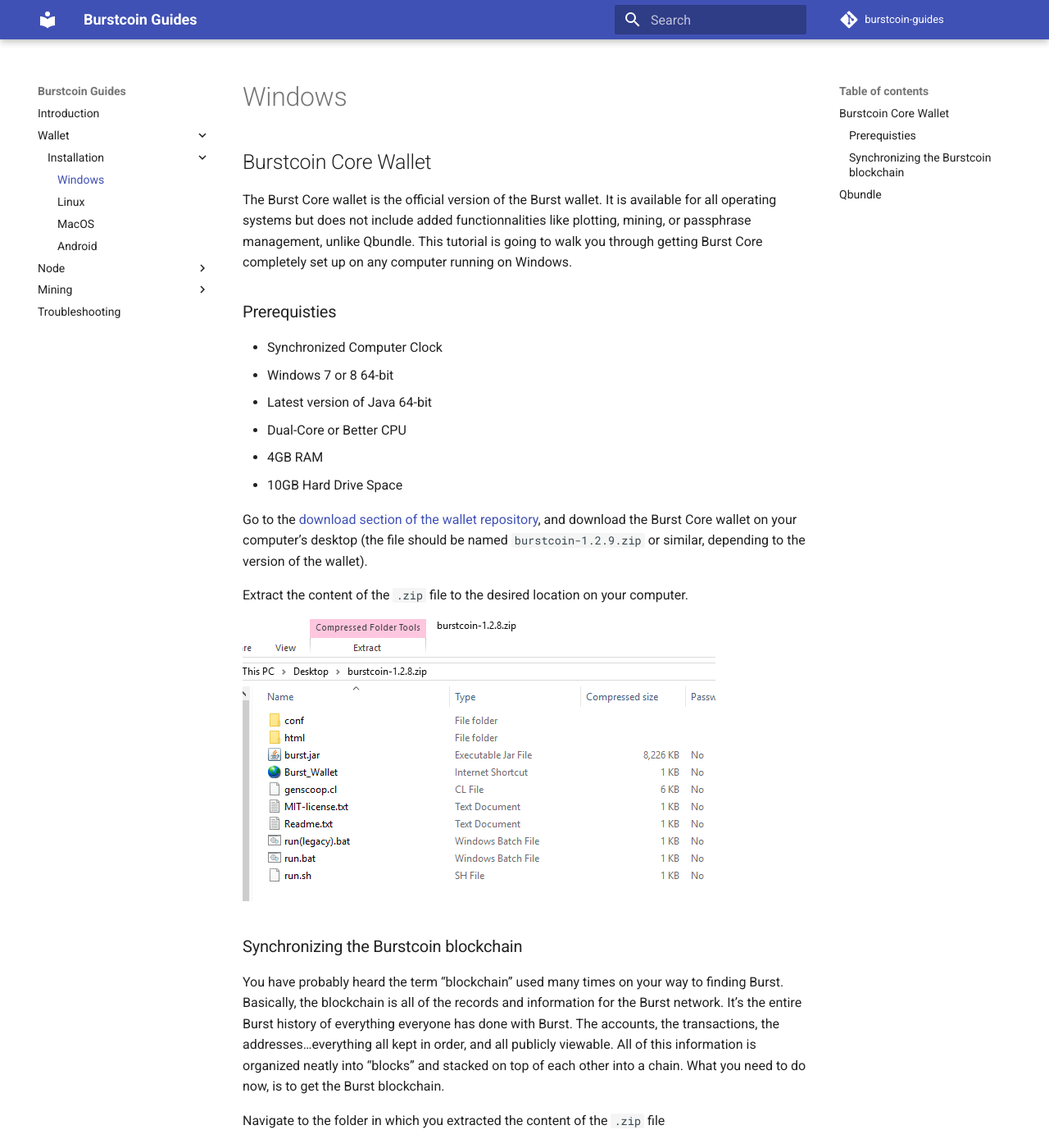
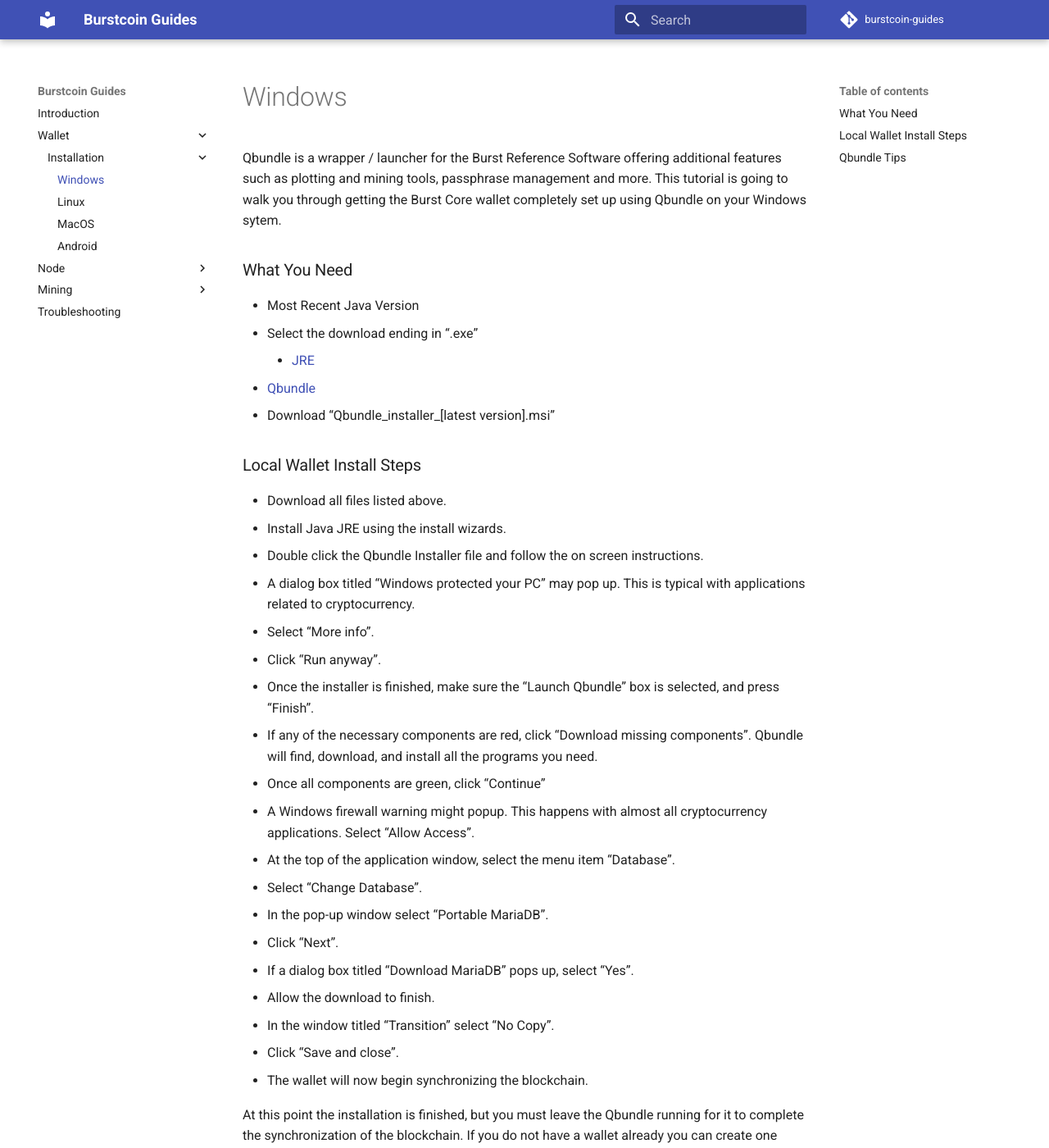
Before and after one commit to ths93/burstcoin-guides, an MkDocs documentation site: the page built from docs/wallet/install/windows.md, in a window 1280 px wide and 1400 px high. Shown: the whole window at 82% size. Built offline with MkDocs 1.6.1 and Material for MkDocs 9.7.7, drawn with Linux system fonts in a browser that asks for light colours; comment, search, counter and statistics services are not loaded; old or Windows-style settings are respelled for this version of MkDocs; some of the changed text lies outside the part shown.

Commit message:
Added Qbundle Tutorial

```diff
--- a/docs/wallet/install/windows.md
+++ b/docs/wallet/install/windows.md
@@ -1,48 +1,44 @@
-## Burstcoin Core Wallet
+Qbundle is a wrapper / launcher for the Burst Reference Software offering additional features such as plotting and mining tools, passphrase management and more. This tutorial is going to walk you through getting the Burst Core wallet completely set up using Qbundle on your Windows sytem.
 
-The Burst Core wallet is the official version of the Burst wallet. It is available for all operating systems but does not include added functionnalities like plotting, mining, or passphrase management, unlike Qbundle. This tutorial is going to walk you through getting Burst Core completely set up on any computer running on Windows.
+### What You Need
 
-### Prerequisties
+- Most Recent Java Version
+  - Select the download ending in “.exe”
+    - [JRE](http://www.oracle.com/technetwork/java/javase/downloads/jre9-downloads-3848532.html)
+- [Qbundle](https://github.com/PoC-Consortium/Qbundle/releases/)
+  - Download “Qbundle_installer_[latest version].msi”
 
-- Synchronized Computer Clock
-- Windows 7 or 8 64-bit
-- Latest version of Java 64-bit
-- Dual-Core or Better CPU
-- 4GB RAM
-- 10GB Hard Drive Space
+### Local Wallet Install Steps
 
-Go to the [download section of the wallet repository](https://github.com/PoC-Consortium/burstcoin/releases),  and download the Burst Core wallet on your computer’s desktop (the file should be named `burstcoin-1.2.9.zip` or similar, depending to the version of the wallet).
+- Download all files listed above.
+- Install Java JRE using the install wizards.
+- Double click the Qbundle Installer file and follow the on screen instructions.
+- A dialog box titled “Windows protected your PC” may pop up. This is typical with applications related to cryptocurrency.
+  - Select “More info”.
+  - Click “Run anyway”.
+- Once the installer is finished, make sure the “Launch Qbundle” box is selected, and press “Finish”.
+- If any of the necessary components are red, click “Download missing components”. Qbundle will find, download, and install all the programs you need.
+- Once all components are green, click “Continue”
+- A Windows firewall warning might popup. This happens with almost all cryptocurrency applications. Select “Allow Access”.
+- At the top of the application window, select the menu item “Database”.
+- Select “Change Database”.
+- In the pop-up window select “Portable MariaDB”.
+- Click “Next”.
+- If a dialog box titled “Download MariaDB” pops up, select “Yes”.
+- Allow the download to finish.
+- In the window titled “Transition” select “No Copy”.
+- Click “Save and close”.
+- The wallet will now begin synchronizing the blockchain.
 
-Extract the content of the `.zip` file to the desired location on your computer.
+At this point the installation is finished, but you must leave the Qbundle running for it to complete the synchronization of the blockchain. If you do not have a wallet already you can create one now, but you will not be able to send or receive any transactions until the blockchain is fully synchronized. If you are trying to make a time sensitive transaction, use an online wallet. The same wallet used online will be available to use on your local wallet after the blockchain is synchronized.
 
-![Burstcoin Extracted Folder](../../img/wallet-install-windows-burstfolder.png)
+### Qbundle Tips
 
-### Synchronizing the Burstcoin blockchain
-
-You have probably heard the term “blockchain” used many times on your way to finding Burst. Basically, the blockchain is all of the records and information for the Burst network. It’s the entire Burst history of everything everyone has done with Burst. The accounts, the transactions, the addresses…everything all kept in order, and all publicly viewable. All of this information is organized neatly into “blocks” and stacked on top of each other into a chain. What you need to do now, is to get the Burst blockchain.
-
-Navigate to the folder in which you extracted the content of the `.zip` file
-
-Doube-click on the file named run.bat
-
-![Run Bat](../../img/wallet-install-windows-runbat.png)
-
-This will open up the Burst Core client and you will see a bunch of text scrolling by.
-
-![Console Out](../../img/wallet-install-windows-console-out-start.png)
-
-What it is doing is connecting to the network. After it gets some connections established to other Burst nodes that are running, it’ll check to see if it has an up to date blockchain. You won’t have it, so it will start downloading it. It will create a new folder named burst_db in your installation folder, and will be processing and adding the blockchain history to a couple files in there. These files are burst.mv.db and burst.trace.db . Now, this process will most likely take several hours, so you need to leave your computer running and connected to the internet. You can go about whatever else you need to do on the computer.
-
-**PLEASE NOTE**: If you need to close down the Burst client, or reboot your computer, you should try to do so “gracefully”. First, click on the window of the Burst client program. Next hold down the Ctrl button and hit the C button twice. This is the best way to shut down Burst to keep the blockchain file from being corrupted.
-
-You’ll see on the screen that the Burst client is processing blocks, and will do so until it catches up with the current block. This can take anywhere from several hours to days. The speed of this is determined by a lot of different factors:
-
-- Nodes you are connected to
-- Your internet connection
-- Your computer specifications
-
-![Console Out](../../img/wallet-install-windows-console-out-process.png)
-
-Your Burstcoin core wallet has been installed and can be found on [http://localhost:8125](http://localhost:8125)
-
-## Qbundle
+- Checking for updates
+  - File –> Check for updates
+- “Account Manager” allows you to save your passphrase encrypted within the wallet for easy access.
+  - Select “Manager” and enter the required information to add a new account to the wallet.
+  - This feature is very useful, but should no be used for cold storage wallets.
+  - To use saved accounts in the future, select “Login Account”, chose the target wallet, and enter the pin code to be automatically logged in.
+- If you would like to keep the wallet running but do not want the wallet UI running, run Qbundle in “launcher” mode.
+  - File –> Mode –> Launcher Mode## Burstcoin Core Wallet
```
